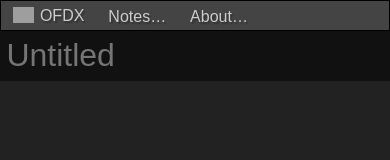
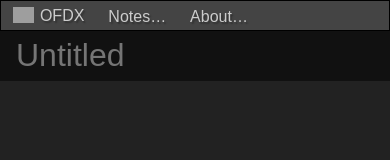
Before and after one commit to ofdx/ofdx-somenotes, a React (Create React App) app: page / in a window 390 px wide. Shown: the top 160 px of the page. Built offline with nearby package versions, Linux system fonts and the light colour scheme; grey boxes are pictures that could not be loaded.

Commit message:
Fix iphone scaling issue with textarea

```diff
--- a/src/components/texted/texted.css
+++ b/src/components/texted/texted.css
@@ -50,7 +50,7 @@ body {
 .note_texted_field {
   width: calc(100% - 2em);
   min-height: calc(100svh - 400px - 5.6em);
-  resize: vertical;
+  resize: none;
 
   margin: 0;
   padding: 1em 1em 400px 1em;
@@ -67,10 +67,10 @@ body {
 }
 
 .note_texted_doc_title {
-  width: calc(100% - 0.4em);
+  width: calc(100% - 1em);
 
   margin: 0;
-  padding: 0.2em 0.2em;
+  padding: 0.2em 0.5em;
 
   border-radius: 0;
   border: none;
--- a/src/index.css
+++ b/src/index.css
@@ -12,8 +12,15 @@ body {
   image-rendering: pixelated;
 }
 
+#root {
+  width: 100%;
+  width: 100vw;
+  width: 100svw;
+}
+
 #notes_desktop {
   min-height: 300px;
+  width: 100%;
 }
 #notes_apptray {
   background-color: lightblue;
```
